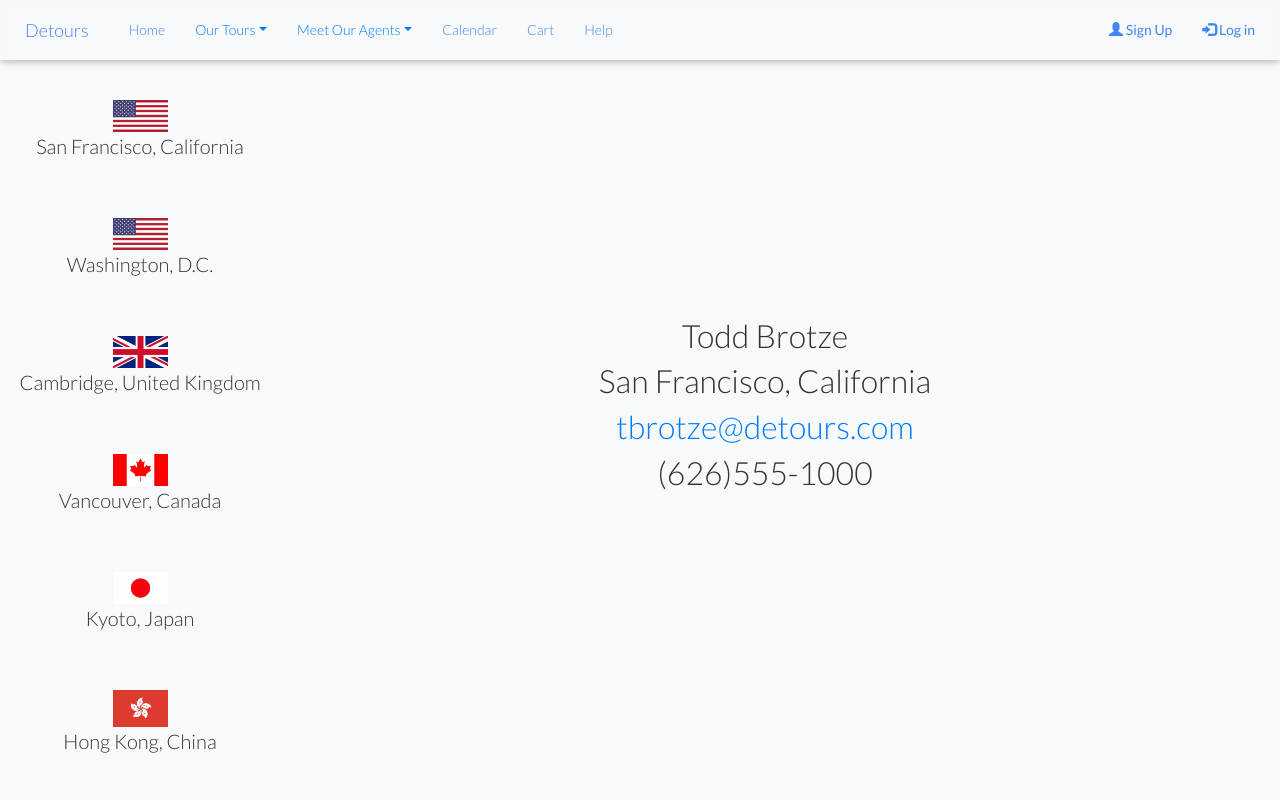
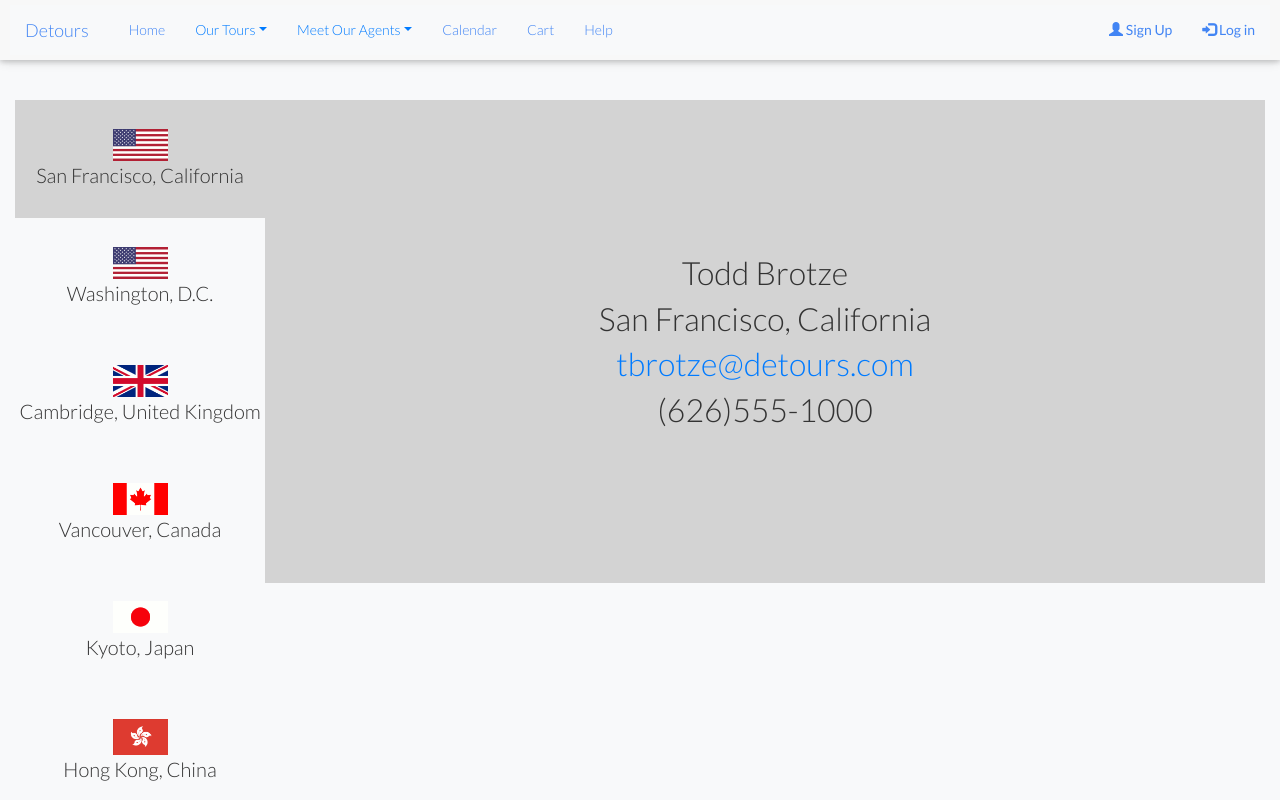
Before and after one commit to rollerboy247/CIS193_Project_Detours, a plain HTML site: page pages/contact.html in a window 1280 px wide. Both pictures are taken after a click on the element "San Francisco, California". Shown: the top 800 px of the page. Drawn offline with nearby package versions, Linux system fonts and the light colour scheme; files whose address does not match are found by name.

Commit message:
made aesthetic changes to contact page

```diff
--- a/css/base.css
+++ b/css/base.css
@@ -250,6 +250,7 @@ a.waves-effect, a.waves-light {
 /* Contact Us CSS */
 #left {
   width: 20%;
+  height: 80%;
   float: left;
   text-align: center;
   font-size: 20px;
@@ -265,8 +266,17 @@ a.waves-effect, a.waves-light {
 
 #right {
   width: 80%;
+  height: auto;
   float: right;
   text-align:center;
   font-size: 32px;
-  padding: 17% 0;
+  padding: 12% 0;
+  background-color: lightgrey;
+}
+
+#right.sticky {
+  position: -webkit-sticky; /* Safari */
+  position: sticky;
+  top: 100px;
+}
 /* Contact Us CSS */
--- a/js/contact.js
+++ b/js/contact.js
@@ -37,10 +37,28 @@ function returnInfo(index) {
     + "(626)555-" + tourGuides[index].phoneNumber + "<br>";
 }
 
+function makeGrey(index) {
+  clickedFlag = document.getElementById(index);
+  clickedFlag.style.backgroundColor = "lightgrey";
+}
+
+function makeWhite() {
+  for(i=0; i < tourGuides.length; i++) {
+    document.getElementById(i).style.backgroundColor = "#f8f9fa";
+  }
+}
+
+function handleClick(i) {
+  returnInfo(i);
+  makeWhite();
+  makeGrey(i);
+}
+
 for(i=0; i < tourGuides.length; i++) {
-	document.write("<div onclick='returnInfo(" + i + ")'>");
+	document.write("<div id='" + i + "' onclick='handleClick(" + i + ")'>");
+  document.write("<br>");
   document.write("<img src='" + tourGuides[i].flag + "'/>");
-  document.write(tourGuides[i].location);
+  document.write(tourGuides[i].location)
+  document.write("<br><br>");
   document.write("</div>");
-  document.write("<br><br>");
 }
--- a/pages/contact.html
+++ b/pages/contact.html
@@ -41,7 +41,7 @@
 			<div id="left">
 			<script src="../js/contact.js"></script>
 			</div>
-			<div id="right">
+			<div id="right" class="sticky">
 					Click on the flags to the left to display info about tour guides.
 			</div>
 		</div>
```
